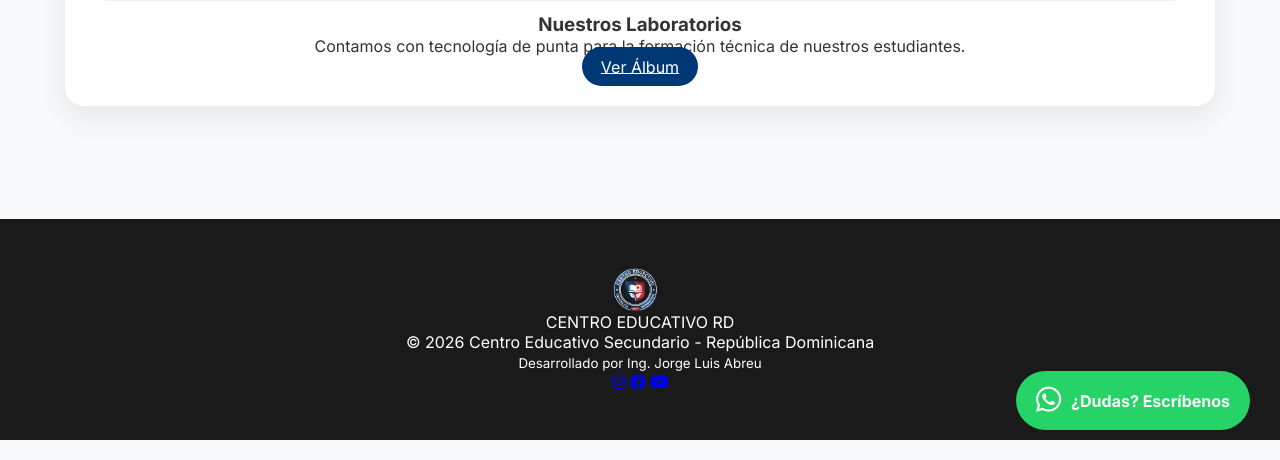
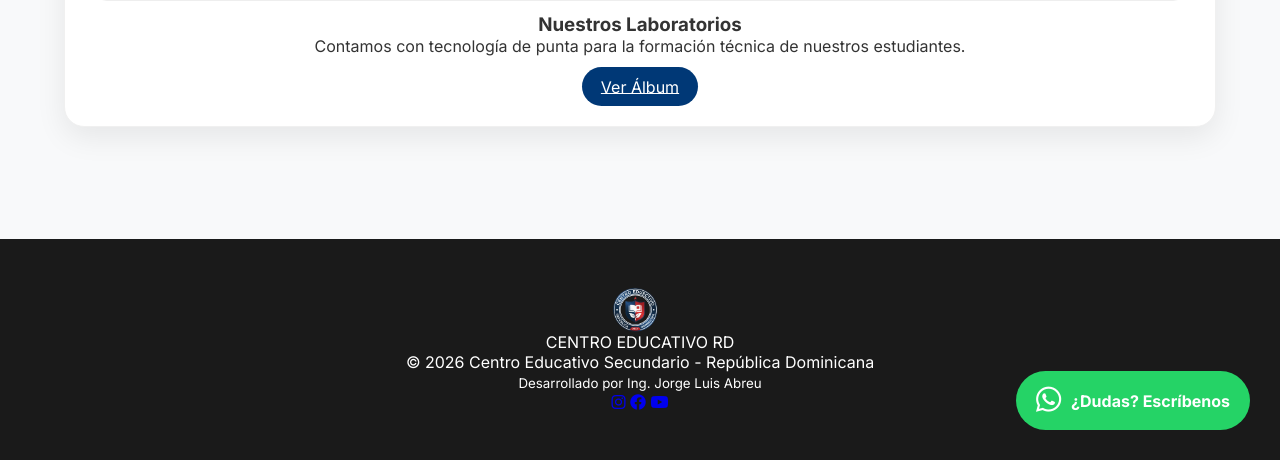
Before and after one commit to jorge21028/centroeducativo, a Jekyll site: the page built from galeria.md, in a window 1280 px wide and 1066 px high. Shown: the part 606-1066 px from the top of the window. Built offline with Jekyll 4.4.1, drawn with Linux system fonts in a browser that asks for light colours.

Commit message:
Update galeria.md

```diff
--- a/galeria.md
+++ b/galeria.md
@@ -13,7 +13,7 @@ title: Galería de Fotos
             <img src="{{ album.portada | relative_url }}" alt="{{ album.title }}">
         </div>
         <h3>{{ album.title }}</h3>
-        <p>{{ album.descripcion }}</p>
+        <p>{{ album.descripcion }}</p><br>
         <a href="{{ album.url | relative_url }}" class="btn-cta">Ver Álbum</a>
     </article>
     {% endfor %}
```
